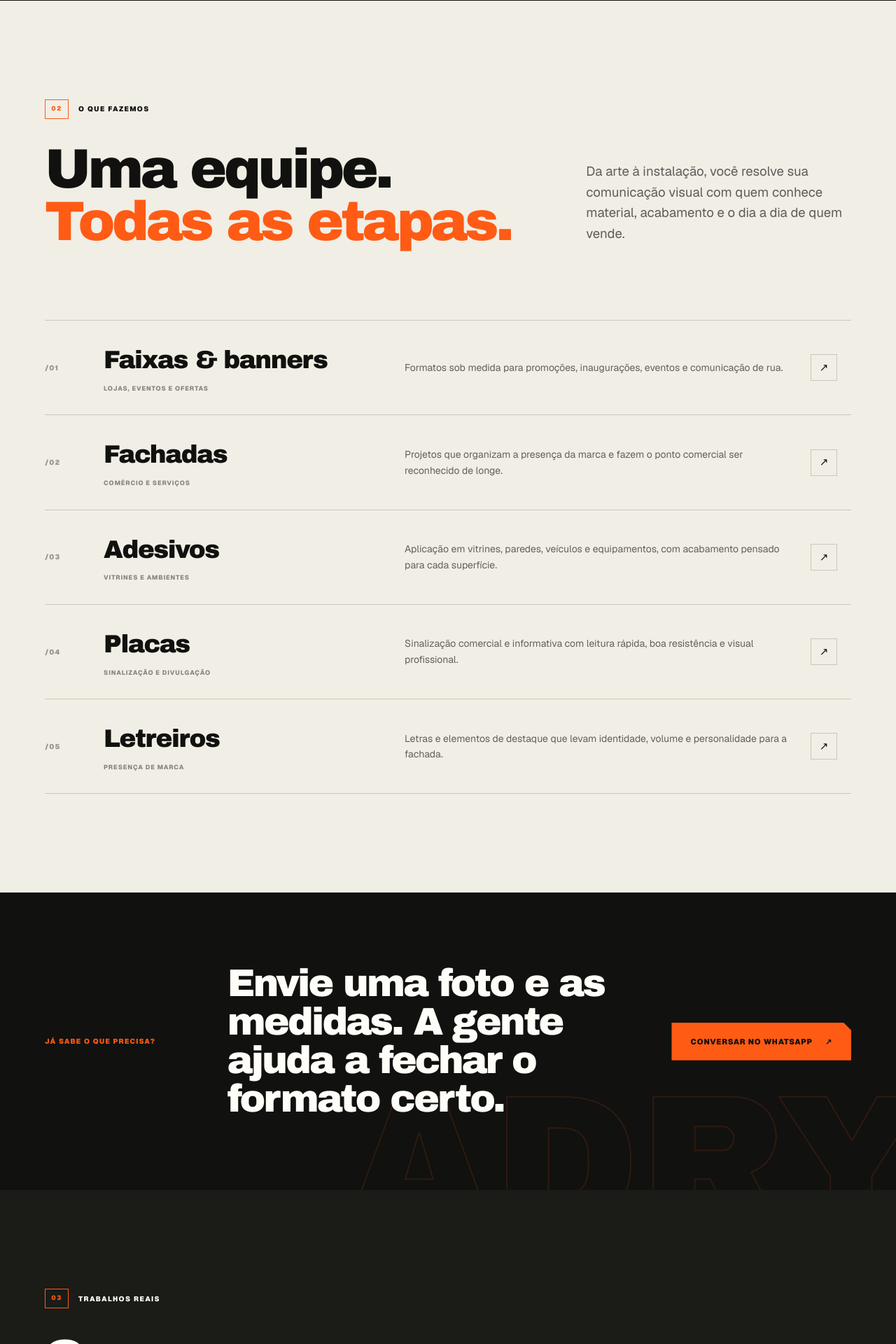
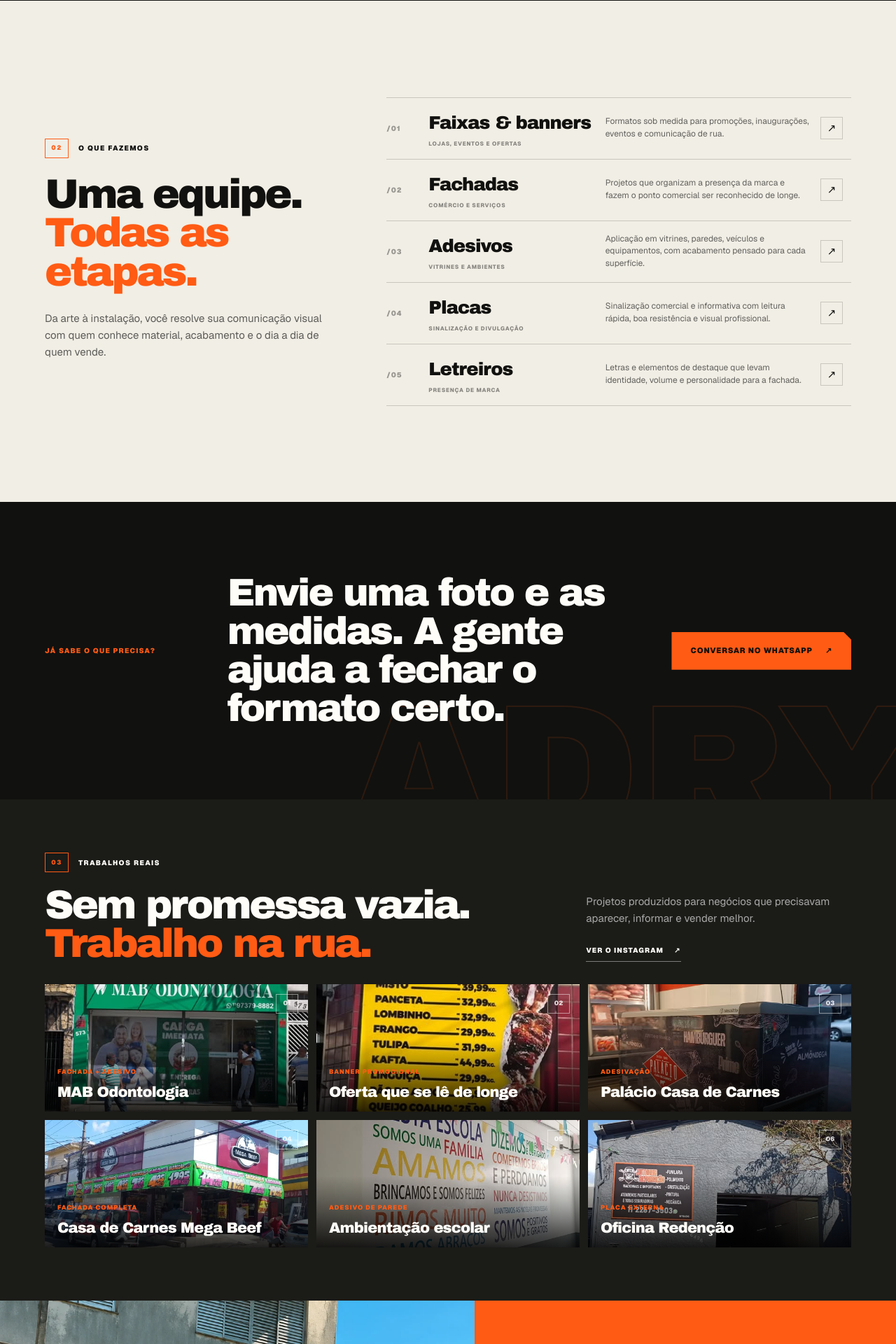
Before and after one commit to oguguca/adry-faixas, a Next.js app: page / in a window 1280 px wide. Shown: the part 1140-3060 px from the top of the page at 70% size. Built offline with nearby package versions, Linux system fonts and the light colour scheme.

Commit message:
fix: frame navigation sections

```diff
--- a/src/app/globals.css
+++ b/src/app/globals.css
@@ -18,7 +18,7 @@
 
 html {
   scroll-behavior: smooth;
-  scroll-padding-top: 82px;
+  scroll-padding-top: 84px;
 }
 
 body {
@@ -1119,6 +1119,167 @@ button {
   font-size: 14px;
 }
 
+/*
+ * Desktop navigation behaves like a sequence of editorial panels: every
+ * destination lands below the sticky header and exposes its complete story
+ * before the following section enters the viewport.
+ */
+@media (min-width: 1200px) and (min-height: 760px) {
+  .services,
+  .portfolio,
+  .about,
+  .contact {
+    min-height: calc(100svh - 84px);
+  }
+
+  .services {
+    display: grid;
+    grid-template-columns: minmax(390px, 0.78fr) minmax(650px, 1.22fr);
+    gap: clamp(54px, 5vw, 96px);
+    align-items: center;
+    padding-top: clamp(42px, 6vh, 66px);
+    padding-bottom: clamp(42px, 6vh, 66px);
+  }
+
+  .services .section-heading {
+    display: block;
+    margin: 0;
+  }
+
+  .services .section-kicker {
+    margin-bottom: clamp(24px, 3vh, 34px);
+  }
+
+  .services .section-heading h2 {
+    font-size: clamp(58px, 4.6vw, 78px);
+  }
+
+  .services .section-heading > p:last-child {
+    margin-top: clamp(24px, 3.2vh, 36px);
+    font-size: clamp(15px, 1.1vw, 18px);
+  }
+
+  .service-row {
+    grid-template-columns: 46px minmax(210px, 0.9fr) minmax(260px, 1.1fr) 34px;
+    gap: 14px;
+    min-height: 88px;
+    padding: 15px 12px 15px 0;
+  }
+
+  .service-row:hover {
+    padding-right: 14px;
+    padding-left: 14px;
+  }
+
+  .service-row h3 {
+    font-size: clamp(26px, 2vw, 34px);
+  }
+
+  .service-row__use {
+    margin-top: 4px;
+    font-size: 8px;
+  }
+
+  .service-row p {
+    font-size: 12px;
+    line-height: 1.48;
+  }
+
+  .service-row__arrow {
+    width: 32px;
+    height: 32px;
+  }
+
+  .portfolio {
+    display: flex;
+    flex-direction: column;
+    justify-content: center;
+    padding-top: clamp(38px, 5vh, 56px);
+    padding-bottom: clamp(38px, 5vh, 56px);
+  }
+
+  .portfolio__heading .section-heading {
+    margin-bottom: clamp(28px, 3.8vh, 40px);
+  }
+
+  .portfolio__heading .section-kicker {
+    margin-bottom: clamp(18px, 2.5vh, 26px);
+  }
+
+  .portfolio__heading .section-heading h2 {
+    font-size: clamp(54px, 4.5vw, 76px);
+  }
+
+  .portfolio__intro {
+    margin-bottom: clamp(30px, 4vh, 44px);
+  }
+
+  .portfolio__intro p {
+    margin-bottom: 18px;
+  }
+
+  .project-grid {
+    height: clamp(350px, 47vh, 438px);
+    grid-auto-flow: row;
+    grid-auto-rows: unset;
+    grid-template-columns: repeat(3, minmax(0, 1fr));
+    grid-template-rows: repeat(2, minmax(0, 1fr));
+  }
+
+  .project-card,
+  .project-card:nth-child(n) {
+    grid-column: span 1;
+  }
+
+  .project-card__index {
+    top: 14px;
+    right: 14px;
+    width: 32px;
+    height: 28px;
+  }
+
+  .project-card__caption {
+    padding: 18px;
+  }
+
+  .project-card__caption h3 {
+    font-size: clamp(21px, 1.65vw, 28px);
+  }
+
+  .about__media {
+    min-height: calc(100svh - 84px);
+  }
+
+  .about__content {
+    padding-top: clamp(48px, 6vh, 70px);
+    padding-bottom: clamp(48px, 6vh, 70px);
+  }
+
+  .about h2 {
+    margin-top: clamp(30px, 4vh, 44px);
+    font-size: clamp(56px, 4.7vw, 78px);
+  }
+
+  .about__copy {
+    gap: 14px;
+    margin-top: clamp(26px, 3.6vh, 38px);
+  }
+
+  .about__facts {
+    margin-top: clamp(26px, 3.6vh, 38px);
+  }
+
+  .contact__content {
+    min-height: calc(100svh - 84px);
+    padding-top: clamp(58px, 7vh, 82px);
+    padding-bottom: clamp(58px, 7vh, 82px);
+  }
+
+  .contact h2 {
+    font-size: clamp(64px, 5.8vw, 92px);
+  }
+}
+
 @media (max-width: 1120px) {
   .site-header {
     grid-template-columns: auto 1fr auto;
```
